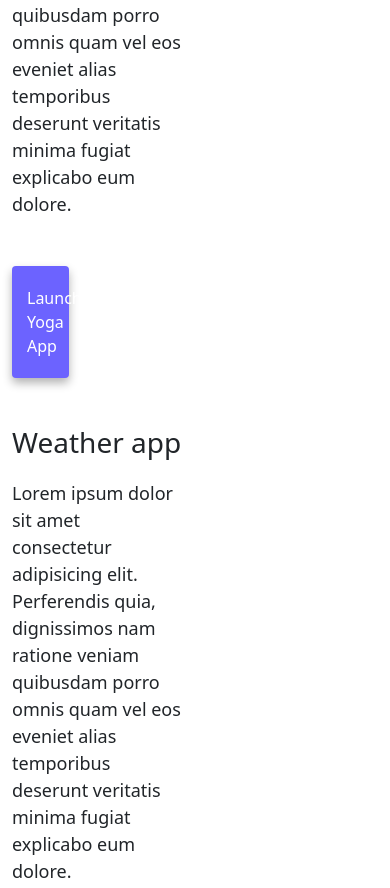
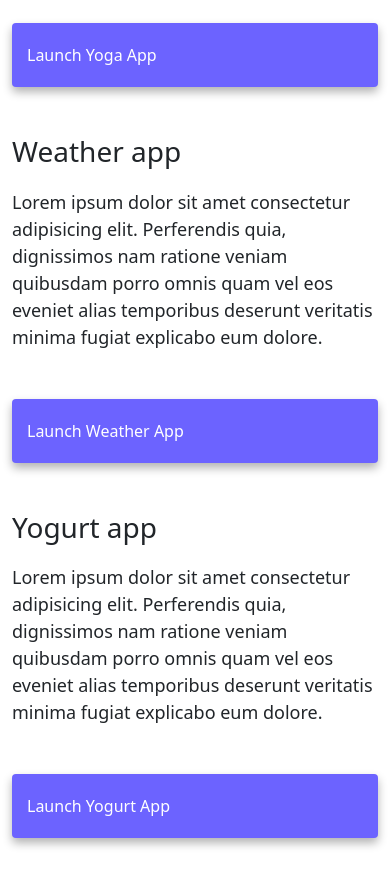
Before and after one commit to kaylashovlowsky/Mock-Portfolio, a plain HTML site: page index.html in a window 390 px wide. Shown: the part 820-1708 px from the top of the page. After the commit the page ends 1682 px from the top, so only its background shows below. Drawn offline with nearby package versions, Linux system fonts and the light colour scheme.

Commit message:
Added bootstrap CSS to make Index page responsive on small devices

```diff
--- a/index.html
+++ b/index.html
@@ -61,7 +61,7 @@
         <div class="col-6 small-photo d-none d-sm-block">
           <img src="/images/yoga.png" class="img-fluid rounded" />
         </div>
-        <div class="col-6">
+        <div class="col-sm-6">
           <h2 class="text-start">Yoga app</h2>
           <p class="bg-transparent text-start">
             Lorem ipsum dolor sit amet consectetur adipisicing elit. Perferendis
@@ -69,13 +69,13 @@
             eos eveniet alias temporibus deserunt veritatis minima fugiat
             explicabo eum dolore.
           </p>
-          <div class="col-4 mt-5">
+          <div class="col-sm-4 mt-5">
             <a href="#" class="app-button text-white">Launch Yoga App</a>
           </div>
         </div>
       </div>
       <div class="row mt-5">
-        <div class="col-6">
+        <div class="col-sm-6">
           <h2 class="text-start">Weather app</h2>
           <p class="bg-transparent text-start">
             Lorem ipsum dolor sit amet consectetur adipisicing elit. Perferendis
@@ -83,7 +83,7 @@
             eos eveniet alias temporibus deserunt veritatis minima fugiat
             explicabo eum dolore.
           </p>
-          <div class="col-4 mt-5">
+          <div class="col-sm-4 mt-5">
             <a href="#" class="app-button text-white">Launch Weather App</a>
           </div>
         </div>
@@ -92,10 +92,10 @@
         </div>
       </div>
       <div class="row mt-5">
-        <div class="col-6 small-photo d-none d-sm-block">
+        <div class="col-sm-6 small-photo d-none d-sm-block">
           <img src="/images/yogurt.png" class="img-fluid rounded" />
         </div>
-        <div class="col-6">
+        <div class="col-sm-6">
           <h2 class="text-start">Yogurt app</h2>
           <p class="bg-transparent text-start">
             Lorem ipsum dolor sit amet consectetur adipisicing elit. Perferendis
@@ -103,7 +103,7 @@
             eos eveniet alias temporibus deserunt veritatis minima fugiat
             explicabo eum dolore.
           </p>
-          <div class="col-4 mt-5">
+          <div class="col-sm-4 mt-5">
             <a href="#" class="app-button text-white">Launch Yogurt App</a>
           </div>
         </div>
```
